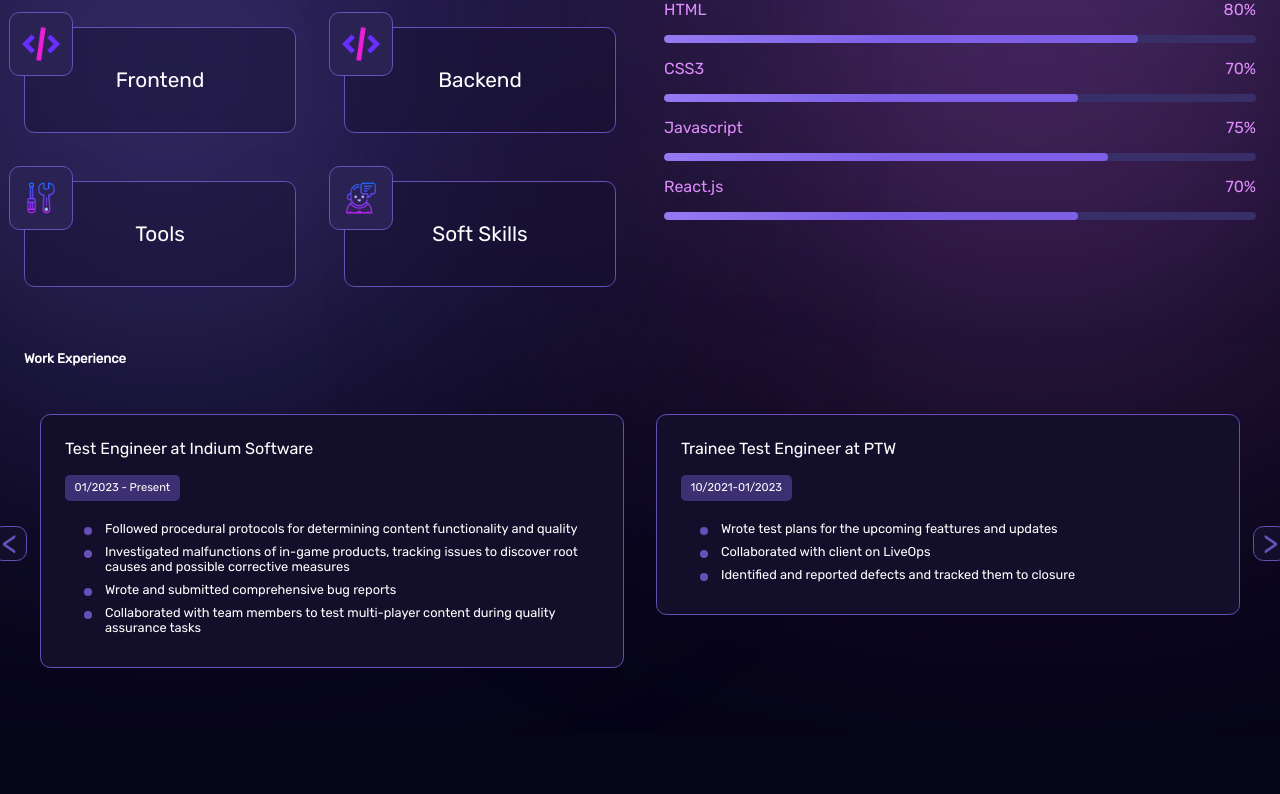
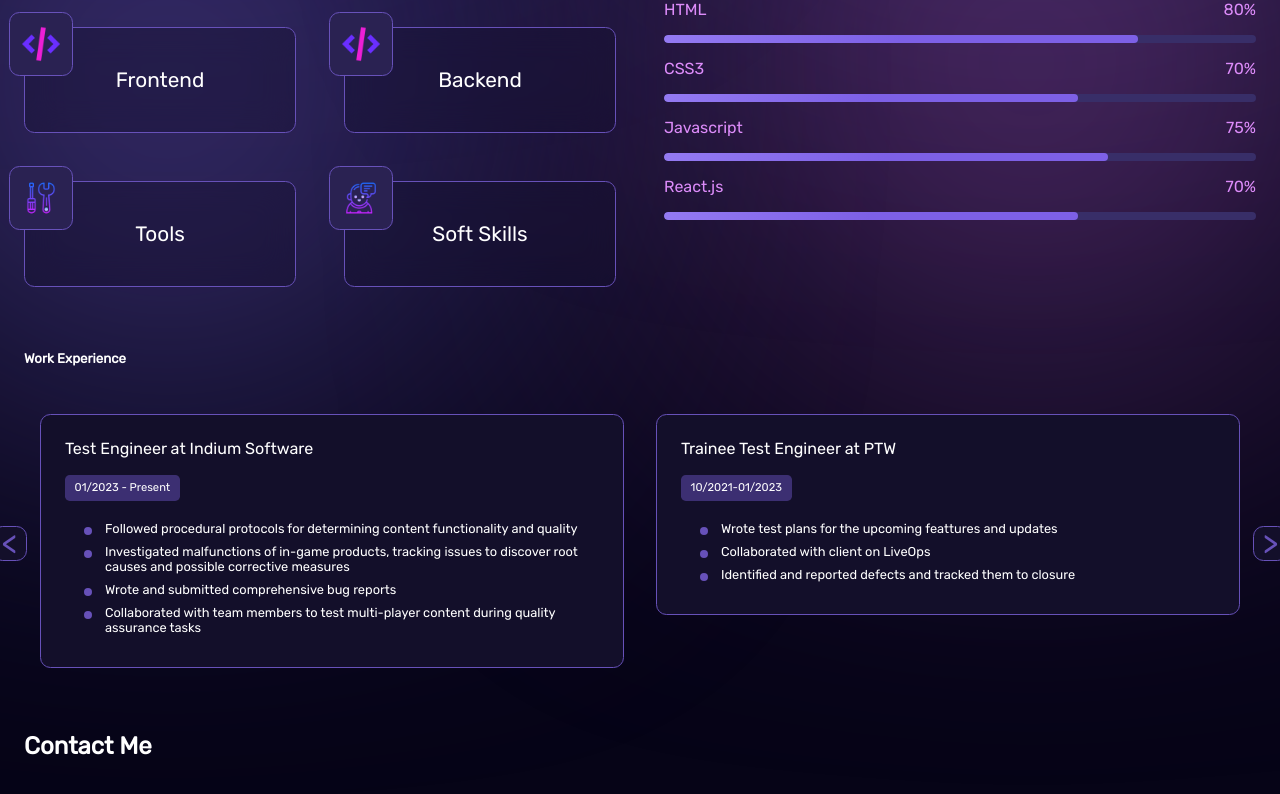
Before and after one commit to RaqeebKhn/Portfolioo21, a React (Create React App) app: page / in a window 1280 px wide. Shown: the part 865-1659 px from the top of the page. Before the commit the page ends 1597 px from the top, so only its background shows below. Built offline with nearby package versions, Linux system fonts and the light colour scheme.

Commit message:
work exp

```diff
--- a/src/App.jsx
+++ b/src/App.jsx
@@ -4,6 +4,7 @@ import Navbar from './Components/Navbar/Navbar';
 import Hero from './Components/Hero/Hero';
 import Skills from './Components/Skills/Skills';
 import WorkExperience from './Components/WorkExperience/WorkExperience';
+import ContactMe from './Components/ContactMe/ContactMe';
 
 
 function App() {
@@ -15,6 +16,7 @@ function App() {
         <Hero />
         <Skills />
         <WorkExperience />
+        <ContactMe />
       </div>
 
     </>
--- /dev/null
+++ b/src/Components/ContactMe/ContactInfoCard/ContactInfoCard.jsx
@@ -0,0 +1,12 @@
+import React from 'react'
+import './ContactInfoCard.css'
+
+const ContactInfoCard = ( {iconURL, text}) => {
+  return (
+    <div>
+
+    </div>
+  )
+}
+
+export default ContactInfoCard
--- /dev/null
+++ b/src/Components/ContactMe/ContactMe.css
@@ -0,0 +1,15 @@
+.contact-container {
+    margin: 4rem 0;
+    position: relative;
+}
+
+.contact-container h5 {
+    font-size: 1.5rem;
+    font-weight: 600;
+    margin-bottom: 3rem;
+}
+
+.contact-content {
+    display: flex;
+    gap: 3rem;
+}
--- /dev/null
+++ b/src/Components/ContactMe/ContactMe.jsx
@@ -0,0 +1,26 @@
+import React from 'react'
+import './ContactMe.css'
+import ContactInfoCard from './ContactInfoCard/ContactInfoCard'
+
+const ContactMe = () => {
+  return (
+    <div>
+      <section className='contact-container'>
+        <h5>Contact Me</h5>
+
+        <div className='contact-content'>
+            <div style={{flex: 1}}>
+                <ContactInfoCard
+                iconURL='./Images/icon1.svg'
+                text='khan.raqeeb2231997@gmail.com'
+                />
+            </div>
+            <div style={{flex: 1}}></div>
+        </div>
+
+      </section>
+    </div>
+  )
+}
+
+export default ContactMe
--- a/src/Utils/data.js
+++ b/src/Utils/data.js
@@ -36,7 +36,6 @@ export const SKILLS = [
         { skill: "Problem Solving", percentage: "80%"},
         { skill: "Collaboration", percentage: "75%"},
         { skill: "Attention to Detail", percentage: "75%"},
-        { skill: "", percentage: "70%"},
         ],
     },
 
```
Also changed, not shown: src/Components/WorkExperience/WorkExperience.jsx (+4 -4 lines), src/Components/ContactMe/ContactInfoCard/ContactInfoCard.css (added).
